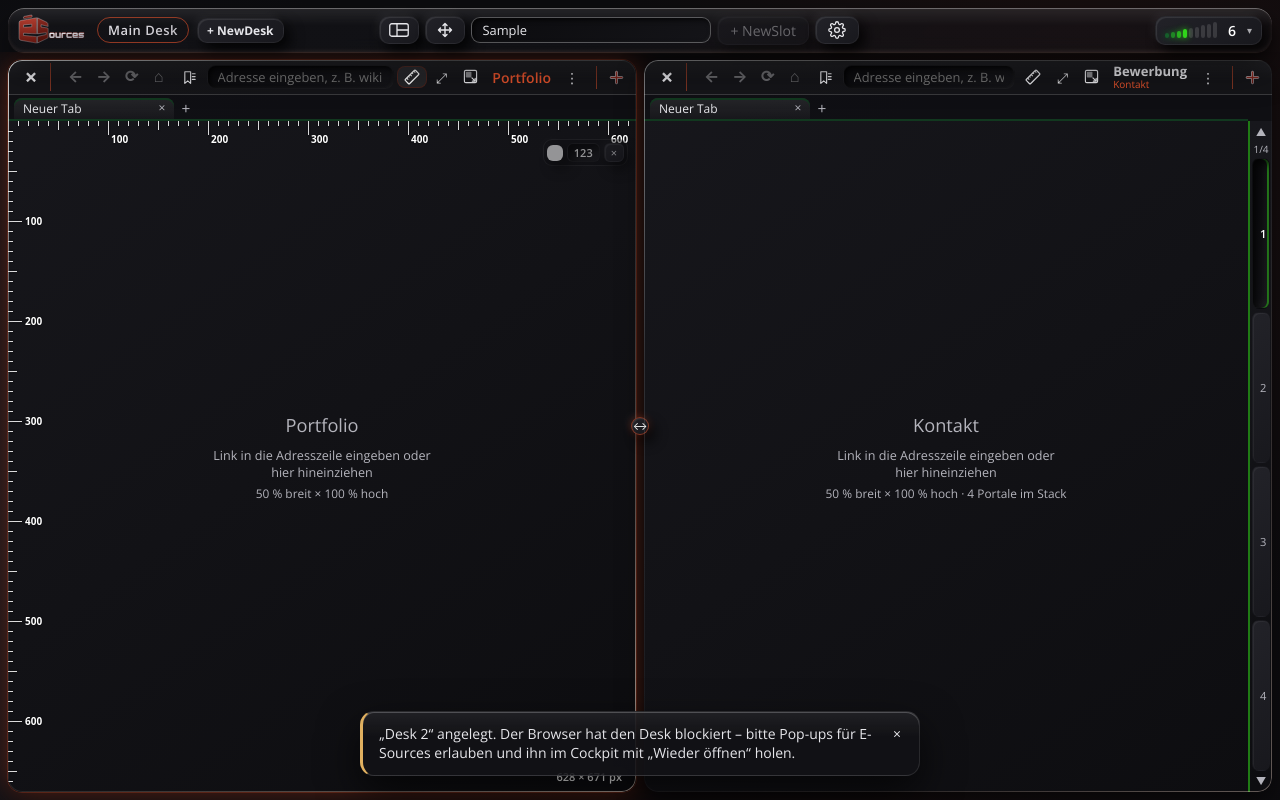
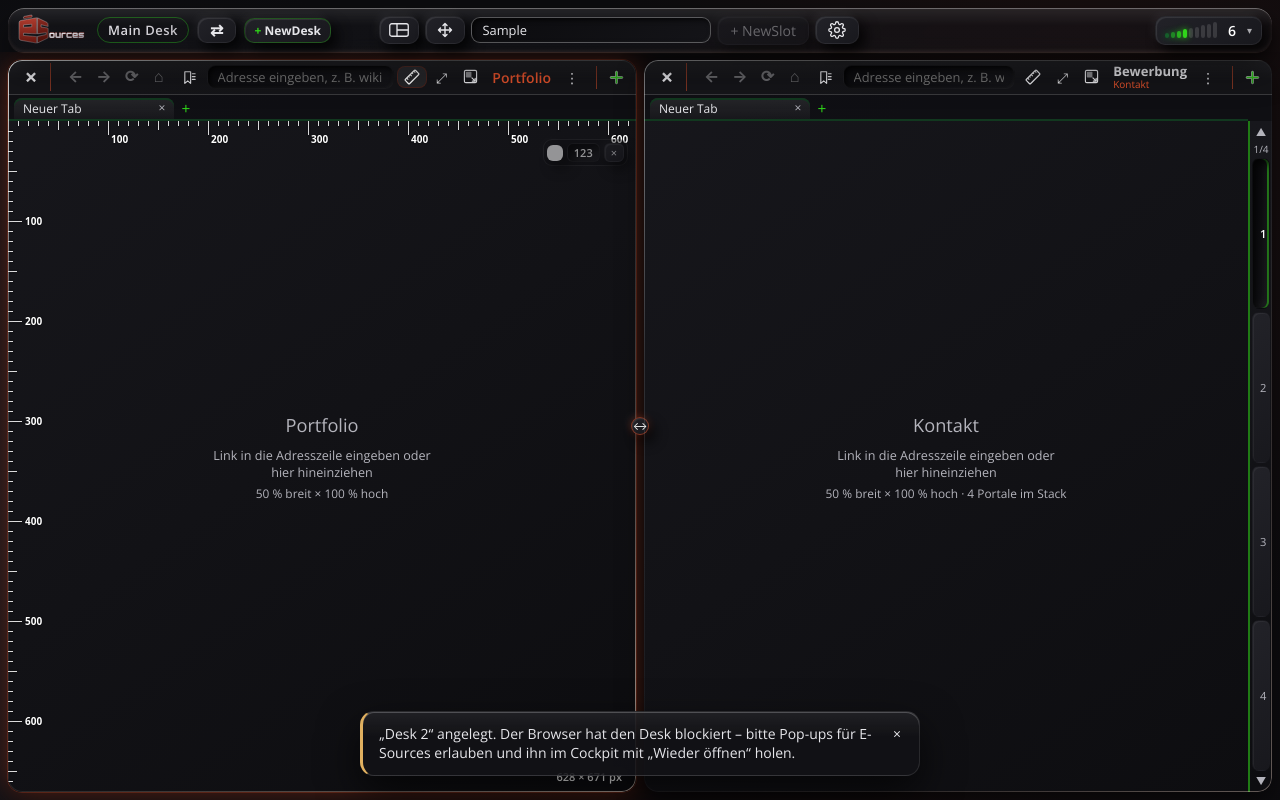
Before and after one commit to SchulzEnrico/e-sources, a React (Vite) app in the folder web/: page / in a window 1280 px wide. Both pictures are taken after typing "Sample" into the empty fields and a click on the button "+ NewDesk". Built offline with nearby package versions, Linux system fonts and the light colour scheme.

Commit message:
F-160 Desk wechseln (⇄), F-167 Plus-Knöpfe und Desk-Name in Ampelfarben, Kopfleiste schmal linksbündig; Übergabe V18

```diff
--- a/web/src/App.css
+++ b/web/src/App.css
@@ -841,6 +841,18 @@ button.is-off:hover,
 .tb-win--main {
   cursor: default;
 }
+/* F-167: Plus-Knöpfe in der Ampelfarbe ihrer Fokus-Auswirkung, Desk-Name in der Farbe seines Fokus */
+.fx { color: var(--fx, inherit); -webkit-text-fill-color: var(--fx, currentColor); }
+/* nur das Plus trägt die Farbe, die Schrift bleibt ruhig (nach Test Enrico: sonst zu hell) */
+.fx .tb-label { color: var(--text); -webkit-text-fill-color: currentColor; }
+.toolbar .tb-newdesk.fx { border-color: color-mix(in srgb, var(--fx, currentColor) 30%, transparent); }
+.toolbar .fx-desk { border-width: 1px; border-color: color-mix(in srgb, var(--fx, rgb(var(--accent-rgb))) 45%, transparent); box-shadow: none; }
+/* F-160: Desk wechseln */
+/* Knöpfe und Eingabe im Desk-Bereich: eigene Schriftfarbe statt des Silberverlaufs von .brand */
+.toolbar > .brand button,
+.toolbar > .brand input { -webkit-text-fill-color: currentColor; }
+.toolbar > .brand > .menu { flex: none; }
+.toolbar > .brand > .menu > button { min-width: 36px; font-size: 16px; line-height: 1; -webkit-text-fill-color: currentColor; }
 /* F-165: „+ NewDesk“ neben dem Desk-Namen (eigene Schriftfarbe statt des Silberverlaufs von .brand) */
 .toolbar .tb-newdesk {
   -webkit-text-fill-color: currentColor;
@@ -2498,6 +2510,11 @@ button.is-off:hover,
     white-space: nowrap;
   }
   .toolbar .tb-newdesk { min-width: 36px; font-size: 18px; line-height: 1; padding: 3px 8px; }
+  /* keine Mittelachse mehr: Desk links, Bedienung füllt den Rest – so läuft nichts übereinander */
+  .toolbar { grid-template-columns: auto minmax(0, 1fr) auto; }
+  .toolbar > .brand { justify-self: start; }
+  .tb-center { justify-self: stretch; }
+  .tb-center .search { flex: 1 1 0; width: auto; min-width: 44px; max-width: 320px; }
   .tb-center .search { width: clamp(110px, 18vw, 240px); }
 }
 @media (max-width: 760px) {
--- a/web/src/App.tsx
+++ b/web/src/App.tsx
@@ -22,15 +22,15 @@ import { type SearchHit, addSamples, openBookmark } from './workspace/bookmarks'
 import { Search } from './components/Search';
 import { Tooltips } from './components/Tooltip';
 import { FocusMeter, Overview } from './components/Overview';
-import { arrangeText, focusOf, placeText } from './workspace/focus';
+import { arrangeText, deskFocusOf, effectOf, focusOf, placeText } from './workspace/focus';
 import { edgeFor, sizeCmdOf, sizeStep } from './workspace/sizing';
 import { ACCENTS, THEMES, contrastWarning, resolveTheme, rgbOf } from './workspace/look';
-import { MAIN_NAME, nextWindowName, windowList, windowName, winFromSearch } from './workspace/windows';
+import { MAIN_NAME, nextWindowName, windowList, windowName, windowUrl, winFromSearch } from './workspace/windows';
 import { openAppWindow, useOpenWindows, windowTarget } from './workspace/useWindows';
 import { type MoveTarget, fetchPanels, moveTargets, setupOfWindow } from './workspace/move';
 import { PROBE } from './workspace/probe';
 import type { ScreenSetup } from './workspace/screen';
-import { FOCUS_WARN, NEW_AREA, STACK_MAX, TAB_MAX, newId, panelsIn, addPanel as addTo, areaIn, canAddArea, areaLabel, areaOf, describe, isBlocked, setupFor, splitSelection, stackFull, tryPlace, viewOf } from './workspace/workspace';
+import { loadColor, FOCUS_WARN, NEW_AREA, STACK_MAX, TAB_MAX, newId, panelsIn, addPanel as addTo, areaIn, canAddArea, areaLabel, areaOf, describe, isBlocked, setupFor, splitSelection, stackFull, tryPlace, viewOf } from './workspace/workspace';
 import { TERMS } from './workspace/terms';
 
 /** Abstand zwischen den Panels und zum Rand in Pixeln. */
@@ -130,7 +130,7 @@ const POPUP_BLOCKED = 'Der Browser hat den Desk blockiert – bitte Pop-ups für
  * F-27: Name des Zusatzfensters in der Kopfleiste. Klick (oder Doppelklick, Enter, F2) öffnet ein
  * Eingabefeld; Enter oder Verlassen speichert, Esc bricht ab. Leerer Name = keine Änderung.
  */
-function WindowName(props: { name: string; onRename: (name: string) => void }) {
+function WindowName(props: { name: string; fx?: { color?: string; text: string }; onRename: (name: string) => void }) {
   const [draft, setDraft] = useState<string | null>(null);
   const btn = useRef<HTMLButtonElement>(null);
   const done = (save: boolean) => {
@@ -166,8 +166,9 @@ function WindowName(props: { name: string; onRename: (name: string) => void }) {
     <button
       ref={btn}
       type="button"
-      className="tb-win"
-      title={`Dieser Desk: ${props.name} · ${TERMS.desk} · Klick oder F2 zum Umbenennen`}
+      className="tb-win fx-desk"
+      style={{ '--fx': props.fx?.color } as CSSProperties}
+      title={`Dieser Desk: ${props.name} · ${TERMS.desk}${props.fx ? ` · ${props.fx.text}` : ''} · Klick oder F2 zum Umbenennen`}
       aria-label={`Dieser Desk: ${props.name}. Umbenennen`}
       onClick={() => setDraft(props.name)}
       onKeyDown={(e) => {
@@ -192,8 +193,9 @@ export default function App() {
     document.title = win ? `${winLabel} – E-Sources` : 'E-Sources';
   }, [win, winLabel]);
   useEffect(() => {
-    // Hauptfenster wiederfindbar machen (nicht in einer eingebetteten E-Source, F-18).
-    if (!win && window.self === window.top) window.name = windowTarget('');
+    // Fenster über seinen Desk wiederfindbar machen (nicht in einer eingebetteten E-Source, F-18).
+    // F-160: Wechselt ein Fenster den Desk, trägt es danach dessen Namen.
+    if (window.self === window.top) window.name = windowTarget(win);
   }, [win]);
   // F-60, F-61, F-130: Darstellung und Akzentfarbe auf die ganze Seite anwenden; „wie System“ folgt dem Gerät.
   const [systemDark, setSystemDark] = useState(() => window.matchMedia?.('(prefers-color-scheme: dark)').matches ?? true);
@@ -221,6 +223,16 @@ export default function App() {
   const meterRef = useRef<HTMLButtonElement>(null);
   /** F-29: Gesamtfokus, ändert sich sofort mit Panels und Tabs. */
   const focus = useMemo(() => focusOf(ws), [ws]);
+  /** F-167: Plus-Knöpfe in der Ampelfarbe danach (+1 Portal bzw. +1 Tab); Desk-Name in der Farbe seines Fokus. */
+  const fx = useMemo(() => {
+    const of = (e: { level: number; text: string }) => ({ color: loadColor(e.level), text: e.text });
+    return { panel: of(effectOf(ws, 1)), tab: of(effectOf(ws, 0, 1)) };
+  }, [ws]);
+  const deskFx = (id: string) => {
+    const f = deskFocusOf(ws, id);
+    const n = f.panels === 1 ? '1 Portal' : `${f.panels} Portale`;
+    return { color: f.level ? loadColor(f.level) : undefined, text: `Fokus dieses Desks: ${f.color}, ${String(f.points).replace('.', ',')} Punkte (${n})`, word: f.color };
+  };
   const toggleOverview = useCallback(() => {
     setOverviewTop((toolbarRef.current?.getBoundingClientRect().bottom ?? 60) + 6);
     setOverview((o) => !o);
@@ -587,6 +599,19 @@ export default function App() {
    * F-27: Panel (whole = ganze Area) in ein Fenster verschieben; null = neues Fenster. Das Ziel
    * öffnet sich bzw. kommt nach vorn – direkt aus dem Klick heraus, sonst blockt der Browser.
    */
+  /**
+   * F-160: anderen Desk zeigen. Ist er schon in einem eigenen Fenster offen, dorthin springen;
+   * sonst zeigt dieses Browserfenster ihn (neu geladen mit seiner Id in der Adresse).
+   */
+  const switchDesk = (target: string) => {
+    if (target === win) return;
+    if (windows.open.has(target)) {
+      if (!openAppWindow(target)) notify(POPUP_BLOCKED);
+      return;
+    }
+    window.location.replace(windowUrl(window.location.href, target));
+  };
+
   const toWindow = (id: string, target: string | null, whole: boolean) => {
     const slot = shownView.slots.find((s) => s.panels.some((m) => m.id === id));
     const ids = whole && slot ? slot.panels.map((m) => m.id) : [id];
@@ -809,6 +834,7 @@ export default function App() {
     return (
       <PanelFrame
         panel={meta}
+        fx={fx}
         share={onArea && { w: onArea.rect.w, h: onArea.rect.h }}
         stack={
           inStack && slotOfMeta
@@ -824,6 +850,7 @@ export default function App() {
                 onRenameArea: (name) => dispatch({ type: 'renameArea', setup, area: slotOfMeta.id, name }),
                 onRemove: (id) => dispatch({ type: 'remove', id }),
                 onAdd: full ? undefined : () => addPanel(slotOfMeta.id),
+                addFx: fx.panel,
                 onRename: (id, name) => dispatch({ type: 'rename', id, name }),
                 onDragStart: onArea ? (e, id) => startStackDrag(e, id, slotOfMeta.id) : undefined,
               }
@@ -1057,18 +1084,46 @@ export default function App() {
         <div className="brand">
           <img className="brand-logo" src={shownTheme === 'dark' ? logoUrl : logoLightUrl} alt="E-Sources" width={366} height={186} />
           {win ? (
-            <WindowName name={winLabel} onRename={(name) => dispatch({ type: 'renameWindow', win, name })} />
+            <WindowName name={winLabel} fx={deskFx(win)} onRename={(name) => dispatch({ type: 'renameWindow', win, name })} />
           ) : (
-            <span className="tb-win tb-win--main" title={`${MAIN_NAME} · ${TERMS.desk}`}>
+            <span className="tb-win tb-win--main fx-desk" title={`${MAIN_NAME} · ${TERMS.desk} · ${deskFx('').text}`} style={{ '--fx': deskFx('').color } as CSSProperties}>
               {MAIN_NAME}
             </span>
+          )}
+          {/* F-160: Desk wechseln – zeigt einen anderen Desk in diesem Browserfenster */}
+          {ws.windows.length > 0 && (
+            <Menu icon={<span className="tb-switch" aria-hidden="true">⇄</span>} label={`Desk wechseln – ${TERMS.switchDesk}`}>
+              {(close) =>
+                windowList(ws).map((d) => {
+                  const here = d.id === win;
+                  const elsewhere = !here && windows.open.has(d.id);
+                  const n = panelsIn(ws.panels, d.id).length;
+                  return (
+                    <Item
+                      key={d.id || 'main'}
+                      disabled={here}
+                      onClick={() => {
+                        close();
+                        switchDesk(d.id);
+                      }}
+                    >
+                      {here ? '● ' : ''}
+                      {d.name} · {n === 1 ? '1 Portal' : `${n} Portale`}
+                      {` · ${deskFx(d.id).word}`}
+                      {here ? ' · hier' : elsewhere ? ' · eigenes Fenster' : ''}
+                    </Item>
+                  );
+                })
+              }
+            </Menu>
           )}
           {/* F-165: leeren Desk anlegen und in eigenem Browserfenster öffnen */}
           <button
             type="button"
-            className="tb-newdesk"
-            title={TERMS.newDesk}
-            aria-label="+ NewDesk"
+            className="tb-newdesk fx"
+            style={{ '--fx': fx.panel.color } as CSSProperties}
+            title={`${TERMS.newDesk} – ${fx.panel.text}`}
+            aria-label={`+ NewDesk, ${fx.panel.text}`}
             onClick={() => {
               const dest = newId();
               const name = nextWindowName(ws.windows);
@@ -1096,7 +1151,7 @@ export default function App() {
                 window.setTimeout(() => window.close(), 150);
               }}
             >
-              ⇤ Alles ins {MAIN_NAME}
+              ⇤<span className="tb-label"> Alles ins {MAIN_NAME}</span>
             </button>
           </>
         )}
@@ -1137,7 +1192,7 @@ export default function App() {
         <Search ws={ws} activeName={ws.panels.find((x) => x.id === currentPanel())?.name ?? null} onOpen={openHit} onShowPanel={showPanel} />
         {/* F-134: „+ Area“ – neue Spalte rechts oder Zeile unten; Panels kommen über die Areas dazu. */}
         {canAddArea(ws, setup) ? (
-          <Menu icon={<span className="tb-add">+<span className="tb-label"> NewSlot</span></span>} label={`Neuen Slot anlegen – ${TERMS.slot}`}>
+          <Menu icon={<span className="tb-add fx" style={{ '--fx': fx.panel.color } as CSSProperties}>+<span className="tb-label"> NewSlot</span></span>} label={`Neuen Slot anlegen – ${TERMS.slot} – ${fx.panel.text}`}>
             {(close) => (
               <>
                 <Item
--- a/web/src/components/PanelFrame.tsx
+++ b/web/src/components/PanelFrame.tsx
@@ -28,6 +28,8 @@ interface Props {
   share?: { w: number; h: number };
   /** Gesetzt, wenn das Panel im Stapel liegt (F-08). */
   stack?: StackProps;
+  /** F-167: Fokus-Auswirkung von „neues Portal“ und „neuer Tab“. */
+  fx?: { panel: Fx; tab: Fx };
   active: boolean;
   maximized: boolean;
   swapSource: boolean;
@@ -114,14 +116,21 @@ const SizeIcon = (
  * F-09: Knopf „Panel auf diese Area legen“ – ein Plus im Stil des ES-Logos:
  * roter Verlauf, silberne Lichtkante (wie der E-Sources-Knopf im Portfolio).
  */
-export function StackAddIcon() {
+/** F-167: Farbe und Satz zur Fokus-Auswirkung eines Plus-Knopfs. */
+export interface Fx {
+  color: string;
+  text: string;
+}
+
+/** F-09 Plus zum Stapeln; F-167: mit `color` in der Ampelfarbe der Fokus-Auswirkung. */
+export function StackAddIcon(props: { color?: string } = {}) {
   const id = useId().replace(/:/g, '');
   return (
     <svg width="17" height="17" viewBox="0 0 24 24" aria-hidden="true" className="icon">
       <defs>
         <linearGradient id={`${id}f`} x1="0" y1="0" x2="0" y2="1">
-          <stop offset="0" stopColor="#a3352a" />
-          <stop offset="1" stopColor="#5a130c" />
+          <stop offset="0" stopColor={props.color ?? '#a3352a'} />
+          <stop offset="1" stopColor={props.color ?? '#5a130c'} stopOpacity={props.color ? 0.7 : 1} />
         </linearGradient>
         <linearGradient id={`${id}e`} x1="0" y1="0" x2="1" y2="1">
           <stop offset="0" stopColor="#f1f1f4" />
@@ -186,7 +195,8 @@ export function Menu(props: { icon: ReactNode; label: string; children: (close:
       setPlace({
         up,
         max: Math.max(120, up ? above : below),
-        right: Math.max(gap, window.innerWidth - b.right),
+        // rechtsbündig zum Knopf; ragte die Liste links hinaus (Knopf ganz links), rückt sie nach rechts
+        right: Math.max(gap, Math.min(window.innerWidth - b.right, window.innerWidth - ul.offsetWidth - gap)),
         y: up ? window.innerHeight - b.top + 2 : b.bottom + 2,
         toolbar: !!ref.current?.closest('.toolbar'),
       });
@@ -767,8 +777,14 @@ export function PanelFrame(p: Props) {
             }}
           </Menu>
           {/* F-09, F-140: Stapeln ganz rechts */}
-          <button type="button" className="win__stack-add" onClick={p.onAddHere} title={`Neues Portal auf „${p.panel.name}“ legen (stapeln)`} aria-label={`Neues Portal auf „${p.panel.name}“ legen`}>
-            <StackAddIcon />
+          <button
+            type="button"
+            className="win__stack-add"
+            onClick={p.onAddHere}
+            title={`Neues Portal auf „${p.panel.name}“ legen (stapeln)${p.fx ? ` – ${p.fx.panel.text}` : ''}`}
+            aria-label={`Neues Portal auf „${p.panel.name}“ legen${p.fx ? `, ${p.fx.panel.text}` : ''}`}
+          >
+            <StackAddIcon color={p.fx?.panel.color} />
           </button>
         </header>
         {/* F-21, F-22: Tabs unter der Kopfleiste (die Kopfleiste bleibt der Griff zum Verschieben), Ampel an der unteren Kante (F-26) */}
@@ -810,8 +826,9 @@ export function PanelFrame(p: Props) {
             className="tabs__add"
             onClick={addTab}
             disabled={tabCount >= TAB_MAX}
-            title={tabCount >= TAB_MAX ? `Höchstens ${TAB_MAX} Tabs je Portal` : 'Neuer Tab'}
-            aria-label="Neuer Tab"
+            title={tabCount >= TAB_MAX ? `Höchstens ${TAB_MAX} Tabs je Portal` : `Neuer Tab${p.fx ? ` – ${p.fx.tab.text}` : ''}`}
+            aria-label={`Neuer Tab${p.fx && tabCount < TAB_MAX ? `, ${p.fx.tab.text}` : ''}`}
+            style={p.fx && tabCount < TAB_MAX ? { color: p.fx.tab.color } : undefined}
             onDragOver={(e) => dragTab.current && e.preventDefault()}
             onDrop={(e) => dropTab(e, tabCount - 1)}
           >
--- a/web/src/workspace/focus.ts
+++ b/web/src/workspace/focus.ts
@@ -57,6 +57,30 @@ export function focusOf(ws: Workspace, rule: FocusRule = FOCUS_RULE): Focus {
   const points = panels + extraTabs * rule.tabWeight;
   const level = focusLevel(points, rule);
   return { points, panels, extraTabs, level, color: colorOfLevel(level) };
+}
+
+/**
+ * F-167: Fokus-Auswirkung einer Aktion – wie stünde die Fokusanzeige, wenn `panels` Portale und
+ * `tabs` weitere Tabs dazukämen? Damit färben sich die Plus-Knöpfe in der Ampelfarbe danach.
+ */
+export interface Effect {
+  points: number;
+  level: number;
+  color: FocusColor;
+  /** z. B. „danach Fokus gelb (10,5 Punkte)“ für Tooltip und Bildschirmleser. */
+  text: string;
+}
+
+export function effectOf(ws: Workspace, panels: number, tabs = 0, rule: FocusRule = FOCUS_RULE): Effect {
+  const points = focusOf(ws, rule).points + panels + tabs * rule.tabWeight;
+  const level = focusLevel(points, rule);
+  const color = colorOfLevel(level);
+  return { points, level, color, text: `danach Fokus ${color} (${pointsText(points)} Punkte)` };
+}
+
+/** F-167: Fokus eines einzelnen Desks – gleiche Regel, nur seine Portale und Tabs. */
+export function deskFocusOf(ws: Workspace, win: string, rule: FocusRule = FOCUS_RULE): Focus {
+  return focusOf({ ...ws, panels: panelsIn(ws.panels, win) }, rule);
 }
 
 /** Punktzahl lesbar, mit Komma statt Punkt (z. B. „7,5“). */
--- a/web/src/workspace/terms.ts
+++ b/web/src/workspace/terms.ts
@@ -5,6 +5,7 @@
  */
 export const TERMS = {
   desk: 'Desk = ein Fenster von E-Sources, z. B. für einen zweiten Monitor',
+  switchDesk: 'zeigt einen anderen Desk in diesem Browserfenster; ist er schon in einem eigenen Fenster offen, springt E-Sources dorthin',
   newDesk: '+ NewDesk = neuen, leeren Desk anlegen; er öffnet sich in einem eigenen Browserfenster',
   dashboard: 'Dashboard = alle Slots eines Desks auf einmal',
   view: 'View schaltet um: Dashboard → 2 × 2 → 2 → Solo',
```
Also changed, not shown: web/src/components/StackBar.tsx (+12 -4 lines), 2 other files (tests, documents, lock files or other folders).
